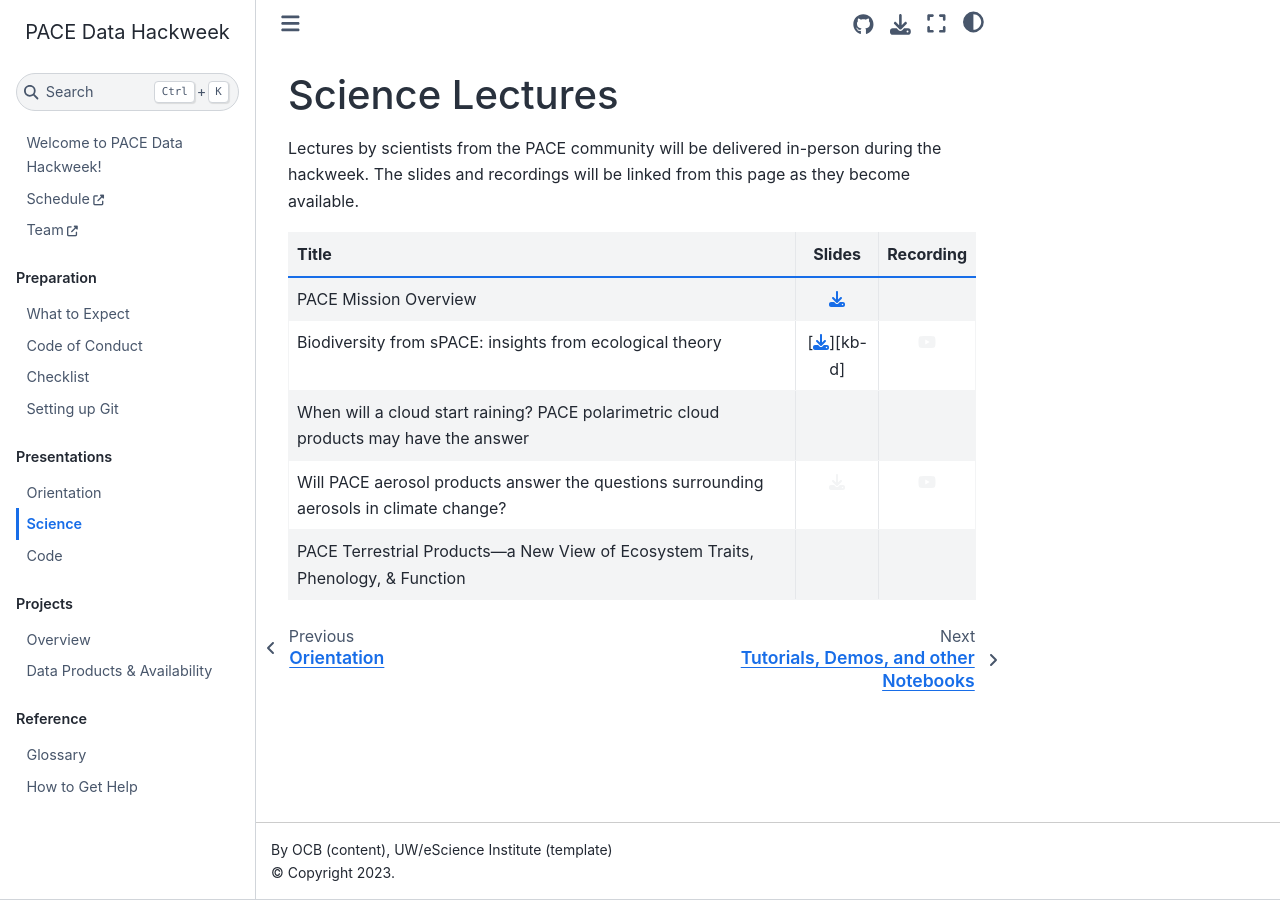
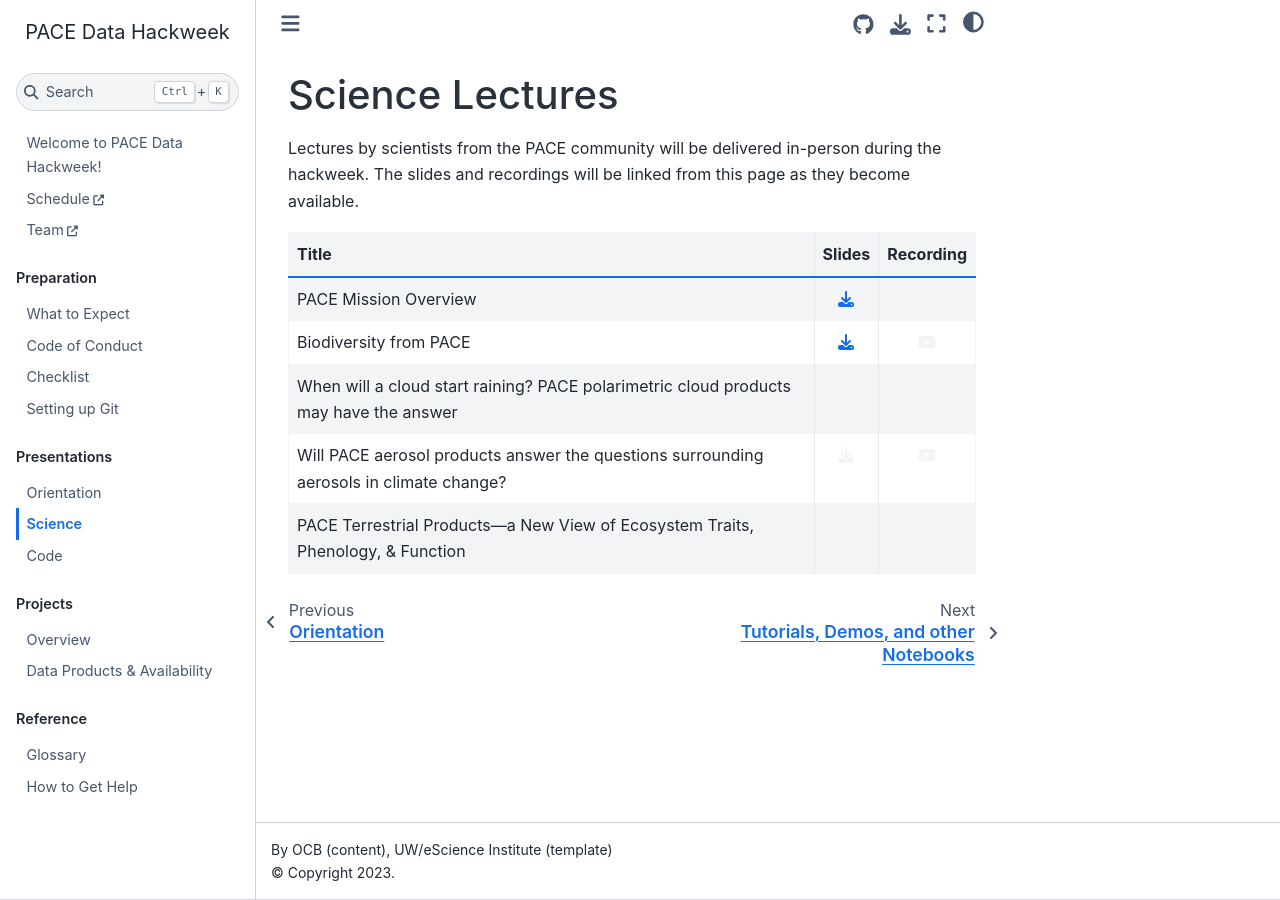
Before and after one commit to PACEHackWeek/pace-2025, a Jupyter Book: the page built from book/presentations/lectures.md, in a window 1280 px wide. Built offline with Jupyter Book 1.0.4 settings and Sphinx 7.4.7 and the Sphinx Book theme 1.1.4, drawn with Linux system fonts in a browser that asks for light colours.

Commit message:
fix kb lecture

```diff
--- a/book/presentations/lectures.md
+++ b/book/presentations/lectures.md
@@ -6,13 +6,13 @@ The slides and recordings will be linked from this page as they become available
 | Title | Slides | Recording |
 | :---- | :----: | :-------: |
 | PACE Mission Overview                                                                   | [{{ d1 }}][jw-d] | {{ v0 }} |
-| Biodiversity from sPACE: insights from ecological theory                                | [{{ d1 }}][kb-d] | {{ v0 }} |
+| Biodiversity from PACE                                                                  | [{{ d1 }}][kb-d] | {{ v0 }} |
 | When will a cloud start raining? PACE polarimetric cloud products may have the answer   | {{ d0 }} | {{ v0 }} |
 | Will PACE aerosol products answer the questions surrounding aerosols in climate change? | {{ d0 }} | {{ v0 }} |
 | PACE Terrestrial Products&mdash;a New View of Ecosystem Traits, Phenology, & Function   | {{ d0 }} | {{ v0 }} |
 
 [jw-d]: https://drive.usercontent.google.com/download?id=12nEmxwSO8jhuOqJ6YS20OaaaFVI3nyM3&export=download&authuser=0
-[jw-d]: https://drive.usercontent.google.com/download?id=1Ap3rt5szdbW4jU41YY8UurS5QAQjjgCA&export=download&authuser=0
+[kb-d]: https://drive.usercontent.google.com/download?id=1Ap3rt5szdbW4jU41YY8UurS5QAQjjgCA&export=download&authuser=0
 <!--
 [kb-x]:
 [bm-x]:
```
